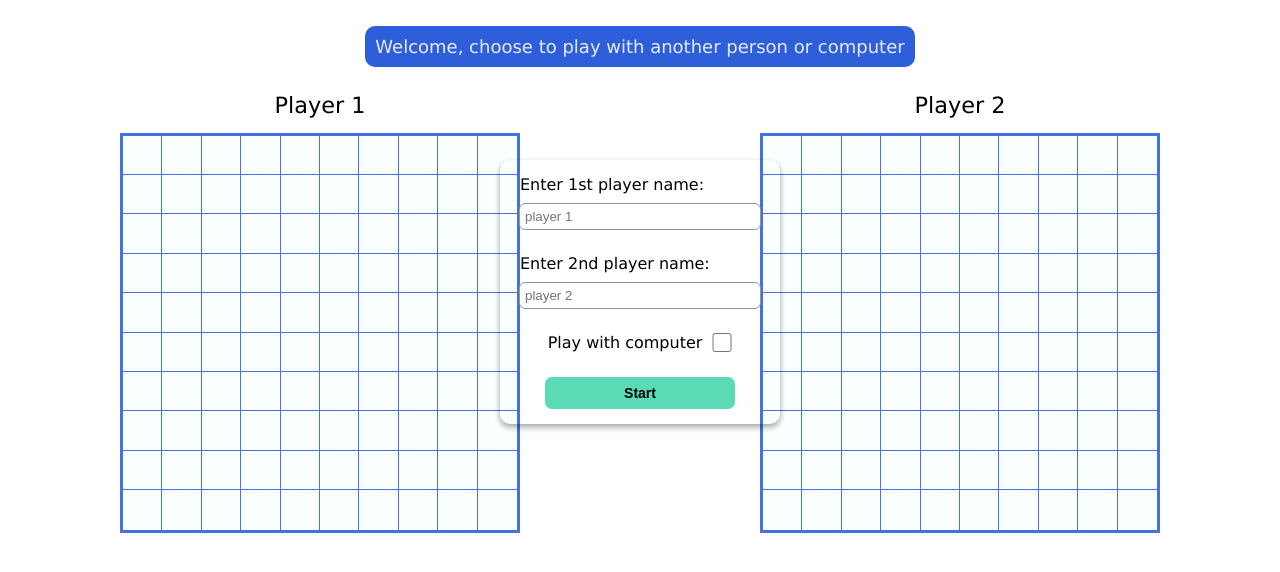
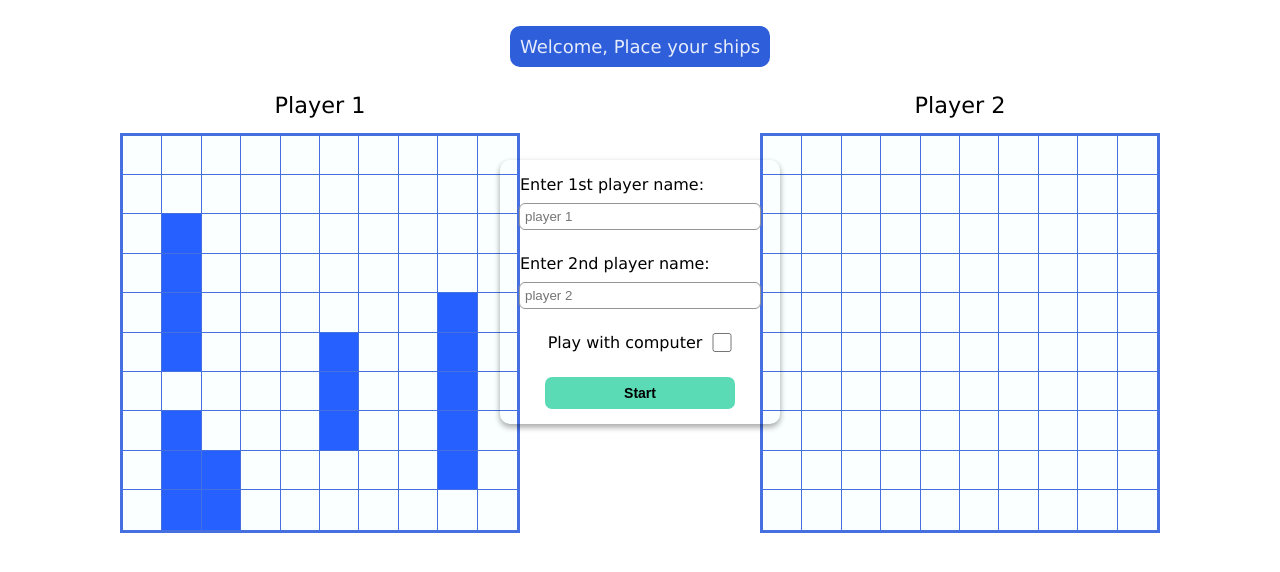
Before and after one commit to ehsan-saf/battleship, a website built with webpack: page dist/index.html in a window 1280 px wide. Built offline with nearby package versions, Linux system fonts and the light colour scheme.

Commit message:
Print random fleets

```diff
--- a/src/dom/grid.js
+++ b/src/dom/grid.js
@@ -1,6 +1,6 @@
 let lockedSound = null;
 
-const boards = document.querySelector(".boards");
+const boards = document.querySelector(".grids");
 
 const grids = [];
 
@@ -34,9 +34,9 @@ function createGridContainer(gridID) {
 function createGrid(gridID) {
   lockedSound = new Audio("./sound/target-locked.mp3");
   const grid = document.createElement("div");
-  grid.classList.add("board");
+  grid.classList.add("grid");
   grids.push(grid);
-  grid.id = gridID;
+  grid.id = `grid${gridID}`;
   for (let y = 0; y < 10; y += 1) {
     for (let x = 0; x < 10; x += 1) {
       const cell = createCell();
@@ -55,6 +55,27 @@ export function initGrids() {
   createGrid(2);
 }
 
+export function printGrid(array, gridID) {
+  const grid = document.getElementById(`grid${gridID}`);
+  const cells = grid.querySelectorAll(".cell");
+  cells.forEach((cell) => {
+    cell.classList.remove("ship");
+  });
+  let x = 0;
+  let y = 0;
+  cells.forEach((cell) => {
+    console.log(`${x}:${y}`);
+    if (array[x][y] !== 0) {
+      cell.classList.add("ship");
+    }
+    y += 1;
+    if (y === 10) {
+      y = 0;
+      x += 1;
+    }
+  });
+}
+
 export function toggleGrids() {
   grids.forEach((grid) => {
     grid.classList.toggle("disable");
--- a/src/game/player.js
+++ b/src/game/player.js
@@ -7,7 +7,7 @@ class Player {
     this.enemyBoard.receiveAttack(x, y);
   }
 
-  hasLost() {
+  hasEnemyLost() {
     return this.enemyBoard.allSunk();
   }
 }
--- a/src/game/randomfleet.js
+++ b/src/game/randomfleet.js
@@ -1,7 +1,7 @@
-import Gameboard from "./gameboard.js";
-import Ship from "./ship.js";
+import Gameboard from "./gameboard";
+import Ship from "./ship";
 
-class RandomFleet {
+export default class RandomFleet {
   constructor() {
     this.board = new Gameboard();
     this.occupied = new Set();
--- a/src/index.js
+++ b/src/index.js
@@ -1,4 +1,13 @@
 import initDom from "./dom/general";
+import Gameboard from "./game/gameboard";
+import RandomFleet from "./game/randomfleet";
+import { printGrid } from "./dom/grid";
+
 initDom();
 
+let randomFleet = new RandomFleet();
+let board1 = randomFleet.randomBoard();
+console.table(board1.grid);
+printGrid(board1.grid, 1);
+
 export default function startGame() {}
```
Also changed, not shown: dist/index.html, dist/main.js, dist/style.css.
